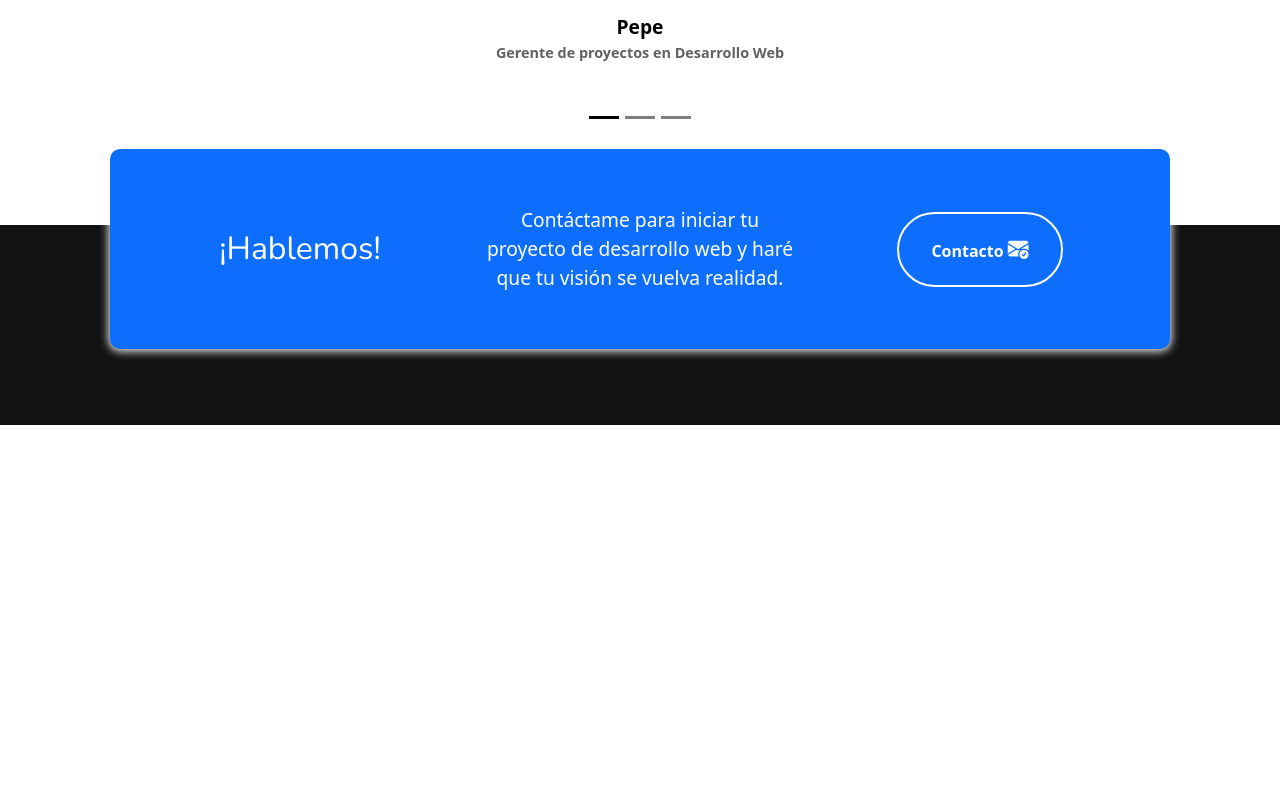
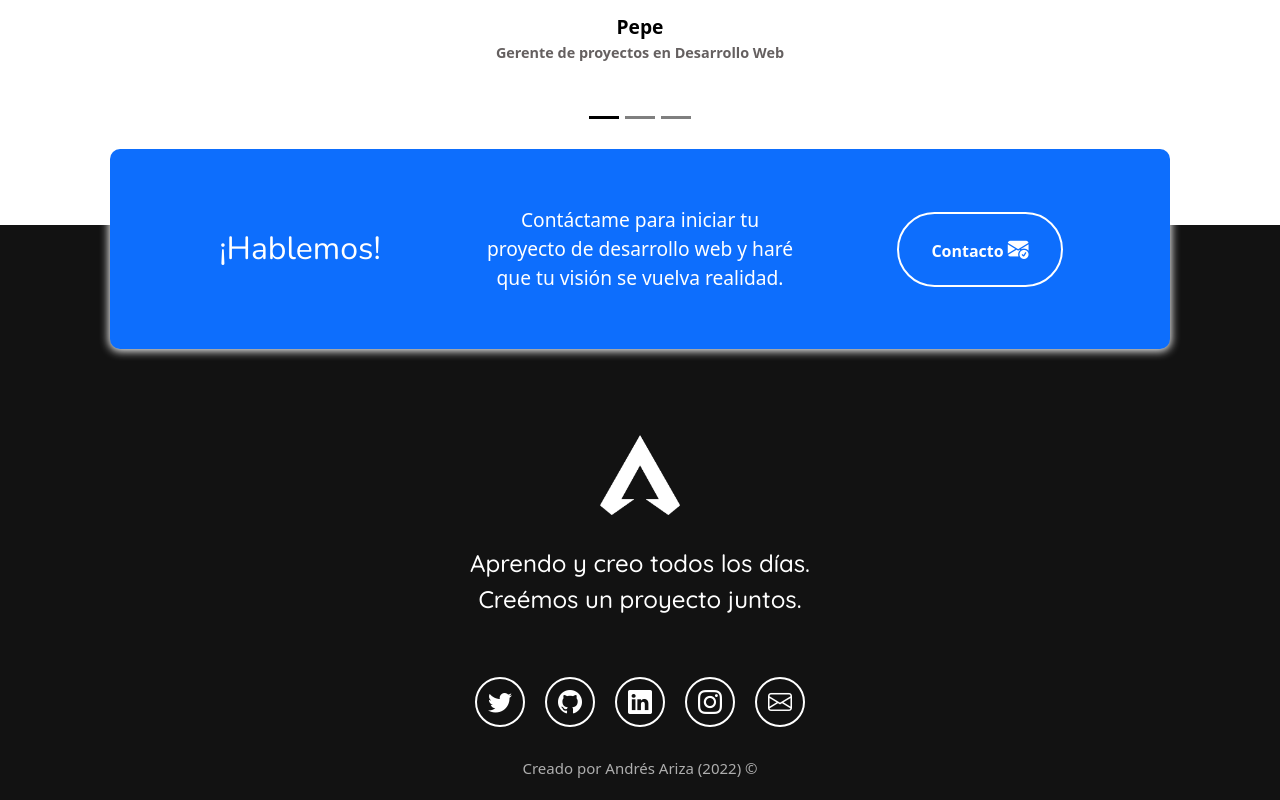
Before and after one commit to Andresariz88/prueba-bootstrap, a plain HTML site: page 4_project.html in a window 1280 px wide. Shown: the part 3005-3805 px from the top of the page. Before the commit the page ends 3430 px from the top, so only its background shows below. Drawn offline with nearby package versions, Linux system fonts and the light colour scheme.

Commit message:
Footer y redes sociales

```diff
--- a/4_project.html
+++ b/4_project.html
@@ -18,8 +18,7 @@
     <!-- CSS -->
     <link rel="stylesheet" href="./style.css">
     <!-- Google Fonts -->
-    <link rel="preconnect" href="https://fonts.googleapis.com"><link rel="preconnect" href="https://fonts.gstatic.com" crossorigin><link href="https://fonts.googleapis.com/css2?family=Nunito:wght@200;400&family=Share+Tech+Mono&display=swap" rel="stylesheet">
-    </head>
+    <link rel="preconnect" href="https://fonts.googleapis.com"><link rel="preconnect" href="https://fonts.gstatic.com" crossorigin><link href="https://fonts.googleapis.com/css2?family=Nunito:wght@200;400&family=Quicksand:wght@500&family=Share+Tech+Mono&display=swap" rel="stylesheet">    </head>
   <body>
     <!-- Barra de navegacion -->
     <nav class="navbar navbar-expand-md mavbar-light">
@@ -254,6 +253,30 @@
       </div>
     </section>
 
+    <!-- Footer -->
+    <footer class="seccion-oscura d-flex flex-column align-items-center justify-content-center">
+      <img class="footer-logo" src="./images/icono-blanco.png" alt="Logo del portafolio">
+      <p class="footer-texto text-center">Aprendo y creo todos los días.<br>Creémos un proyecto juntos.</p>
+      <div class="iconos-redes-sociales d-flex flex-wrap align-items-center justify-content-center">
+        <a href="https://twitter.com/Andresariz88" target="_blank" rel="noopener noreferrer">
+          <i class="bi bi-twitter"></i>
+        </a>
+        <a href="https://github.com/Andresariz88" target="_blank" rel="noopener noreferrer">
+          <i class="bi bi-github"></i>
+        </a>
+        <a href="https://www.linkedin.com/in/andresarizap/" target="_blank" rel="noopener noreferrer">
+          <i class="bi bi-linkedin"></i>
+        </a>
+        <a href="https://www.instagram.com/andresariz88/" target="_blank" rel="noopener noreferrer">
+          <i class="bi bi-instagram"></i>
+        </a>
+        <a href="mailto:andres-ariza70@hotmail.com" target="_blank" rel="noopener noreferrer">
+          <i class="bi bi-envelope"></i>
+        </a>
+      </div>
+      <div class="derechos-de-autor">Creado por Andrés Ariza (2022) &#169;</div>
+    </footer>
+
     <script src="https://cdn.jsdelivr.net/npm/bootstrap@5.2.3/dist/js/bootstrap.bundle.min.js" integrity="sha384-kenU1KFdBIe4zVF0s0G1M5b4hcpxyD9F7jL+jjXkk+Q2h455rYXK/7HAuoJl+0I4" crossorigin="anonymous"></script>
   </body>
 </html>
--- a/style.css
+++ b/style.css
@@ -310,6 +310,57 @@ h1 {
 }
 
 
+/* Footer */
+.footer {
+  min-height: 500px;
+}
+ .footer-logo {
+  height: 80px;
+  width: 80px;
+  margin: 10px;
+ }
+
+ .footer-texto {
+  font-size: 1.5rem;
+  padding: 20px;
+  margin-bottom: 30px;
+  font-family: 'Quicksand', sans-serif;
+ }
+
+ .iconos-redes-sociales a {
+  width: 50px;
+  height: 50px;
+  display: flex;
+  align-items: center;
+  justify-content: center;
+  padding: 2px;
+  margin: 10px;
+  border: 2px solid white;
+  border-radius: 50%;
+  transition: all 0.2s ease-in;
+ }
+
+ .iconos-redes-sociales i {
+  color: white;
+  font-size: 1.5rem;
+  transition: all 0.2s ease-in;
+ }
+
+ .iconos-redes-sociales a:hover {
+  background-color: white;
+  border: 2px solid rgb(13, 110, 253);
+ }
+
+ .iconos-redes-sociales a:hover i {
+  color: black;
+ }
+
+ .derechos-de-autor {
+  font-size: 15px;
+  color: #aeaeae;
+  padding: 20px;
+ }
+
 /* Adaptable (responsive) */
 
   /* Proyectos */
```
Also changed, not shown: images/icono-blanco.png (added).
